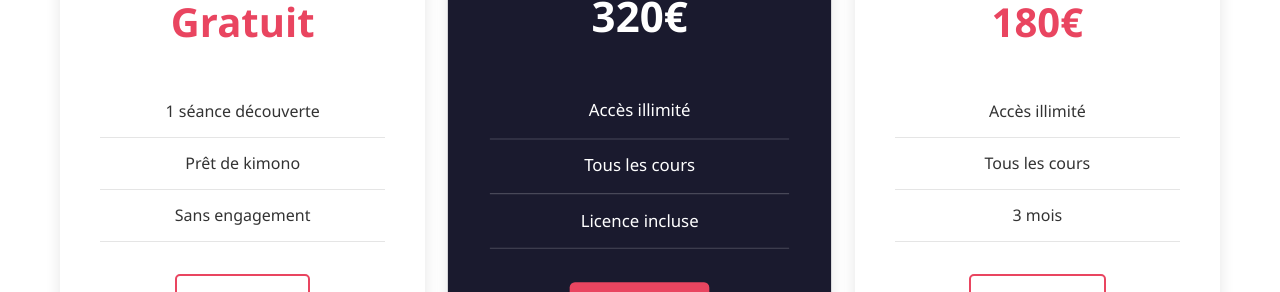
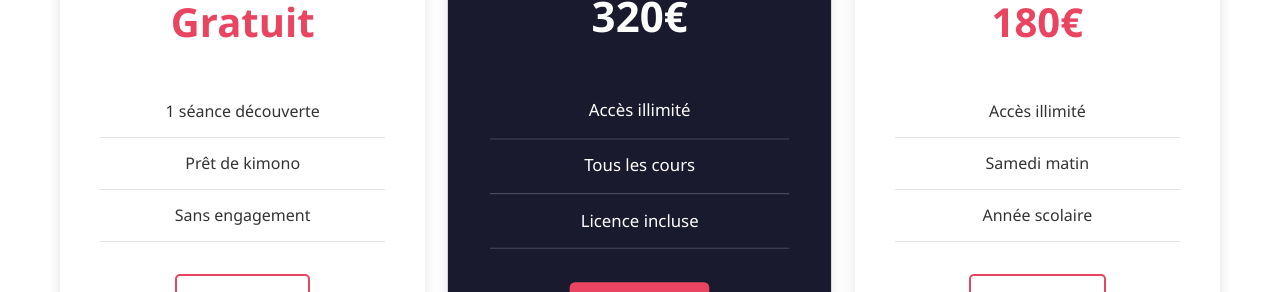
Before and after one commit to aairom/ajj-clone, a plain HTML site: page index.html in a window 1280 px wide. Shown: the part 3400-3692 px from the top of the page. Drawn offline with Linux system fonts and the light colour scheme.

```diff
--- a/index.html
+++ b/index.html
@@ -146,8 +146,8 @@
                     <div class="price">180€</div>
                     <ul>
                         <li>Accès illimité</li>
-                        <li>Tous les cours</li>
-                        <li>3 mois</li>
+                        <li>Samedi matin</li>
+                        <li>Année scolaire</li>
                     </ul>
                     <a href="#contact" class="btn btn-secondary">S'inscrire</a>
                 </div>
```
